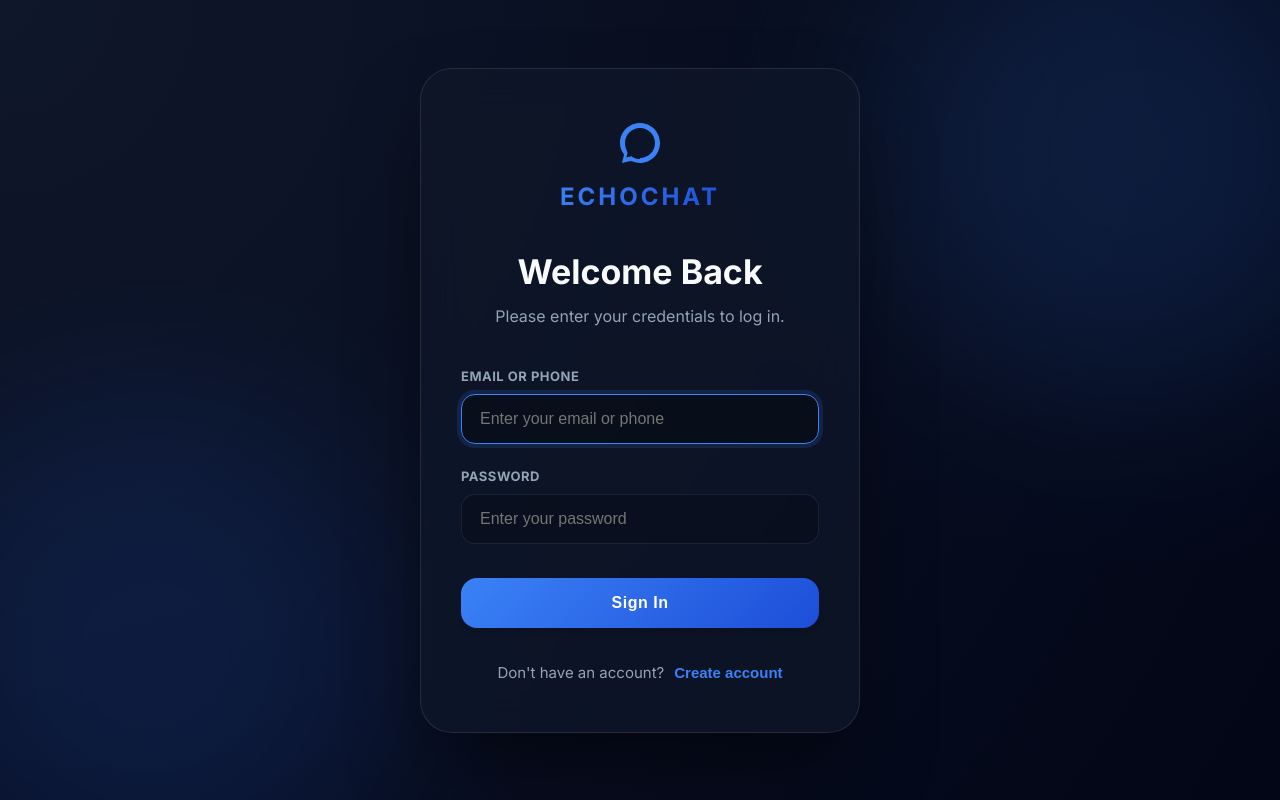
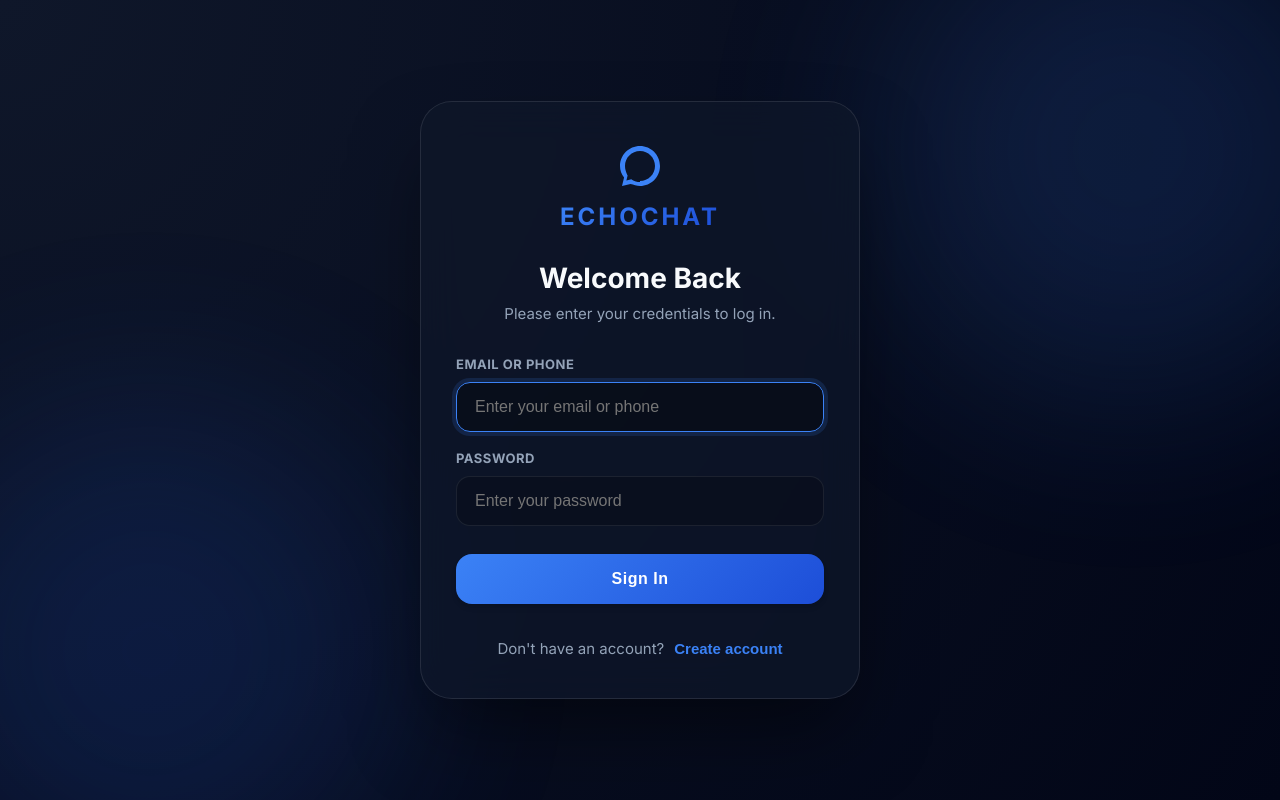
Before and after one commit to arnav-54/chat-app, a React (Create React App) app in the folder client/: page / in a window 1280 px wide. Built offline with nearby package versions, Linux system fonts and the light colour scheme; no server answers.

Commit message:
fix: optimize auth card layout for better screen fit and scrollability

```diff
--- a/client/src/index.css
+++ b/client/src/index.css
@@ -584,9 +584,9 @@ body {
   display: flex;
   align-items: center;
   justify-content: center;
-  padding: 20px;
+  padding: 40px 20px;
   position: relative;
-  overflow: hidden;
+  overflow-y: auto;
 }
 
 /* Background blob effects for that premium feel */
@@ -618,13 +618,14 @@ body {
   z-index: 10;
   width: 100%;
   max-width: 440px;
-  padding: 50px 40px;
+  padding: 40px 35px;
   background: rgba(15, 23, 42, 0.7);
   backdrop-filter: blur(20px);
   border: 1px solid rgba(255, 255, 255, 0.1);
   border-radius: 32px;
   box-shadow: 0 40px 80px -15px rgba(0, 0, 0, 0.5);
   transition: var(--transition-smooth);
+  margin: auto;
 }
 
 .light-theme .auth-card-container {
@@ -638,8 +639,8 @@ body {
   display: flex;
   flex-direction: column;
   align-items: center;
-  gap: 15px;
-  margin-bottom: 40px;
+  gap: 12px;
+  margin-bottom: 30px;
 }
 
 .auth-logo span {
@@ -653,23 +654,23 @@ body {
 }
 
 .auth-form h1 {
-  font-size: 34px;
+  font-size: 28px;
   color: var(--text-main);
-  margin-bottom: 12px;
+  margin-bottom: 8px;
   font-weight: 800;
   text-align: center;
 }
 
 .subtitle {
   color: var(--text-secondary);
-  font-size: 16px;
-  margin-bottom: 40px;
+  font-size: 15px;
+  margin-bottom: 30px;
   text-align: center;
   line-height: 1.5;
 }
 
 .form-group {
-  margin-bottom: 24px;
+  margin-bottom: 18px;
 }
 
 .form-group label {
```
